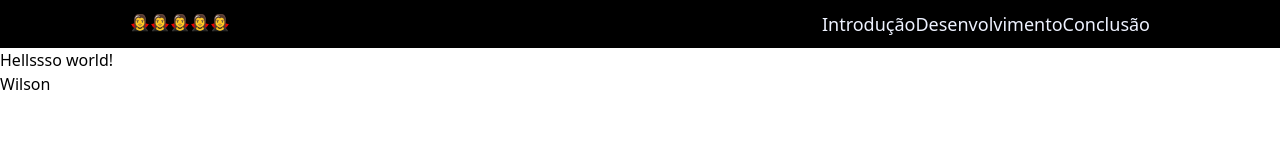
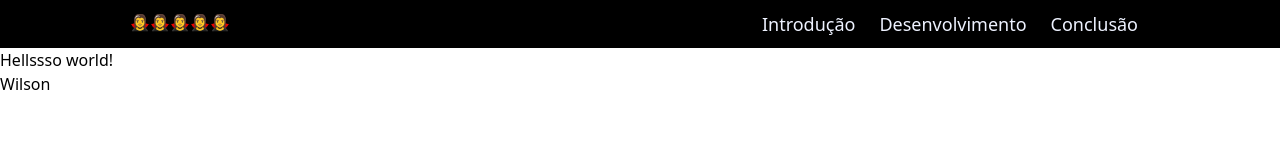
Before and after one commit to WilsonNet/lp-softskills, a Gatsby site: page / in a window 1280 px wide. Built offline with nearby package versions, Linux system fonts and the light colour scheme; Gatsby itself is replaced by a stand-in of ours.

Commit message:
Terminado a primeira versão do header

```diff
--- a/src/components/Header.tsx
+++ b/src/components/Header.tsx
@@ -1,28 +1,34 @@
 import React from "react"
 
-function header() {
+interface ListItem {
+  text: string
+  link?: string
+}
+
+function ListItem({ text, link = "!" }: ListItem) {
   return (
-    <header
-      className="flex bg-black px-5 py-2 justify-center
-    "
-    >
-      <div className="max-w-5xl w-full flex
-      justify-between border-black border-solid border-2 text-indigo-50">
+    <li className="mx-3">
+      <a href={link}>{text}</a>
+    </li>
+  )
+}
+
+function Header() {
+  return (
+    <header className="flex bg-black px-5 py-2 justify-center">
+      <div
+        className="max-w-5xl w-full flex
+      justify-between border-black border-solid border-2 text-indigo-50"
+      >
         <div>🧛‍♀️🧛‍♀️🧛‍♀️🧛‍♀️🧛‍♀️</div>
         <ul className="flex text-lg">
-          <li>
-            <a href="">Introdução</a>
-          </li>
-          <li>
-            <a href=""> Desenvolvimento</a>
-          </li>
-          <li>
-            <a href="">Conclusão</a>
-          </li>
+          <ListItem text={"Introdução"} />
+          <ListItem text={"Desenvolvimento"} />
+          <ListItem text={"Conclusão"} />
         </ul>
       </div>
     </header>
   )
 }
 
-export default header
+export default Header
```
